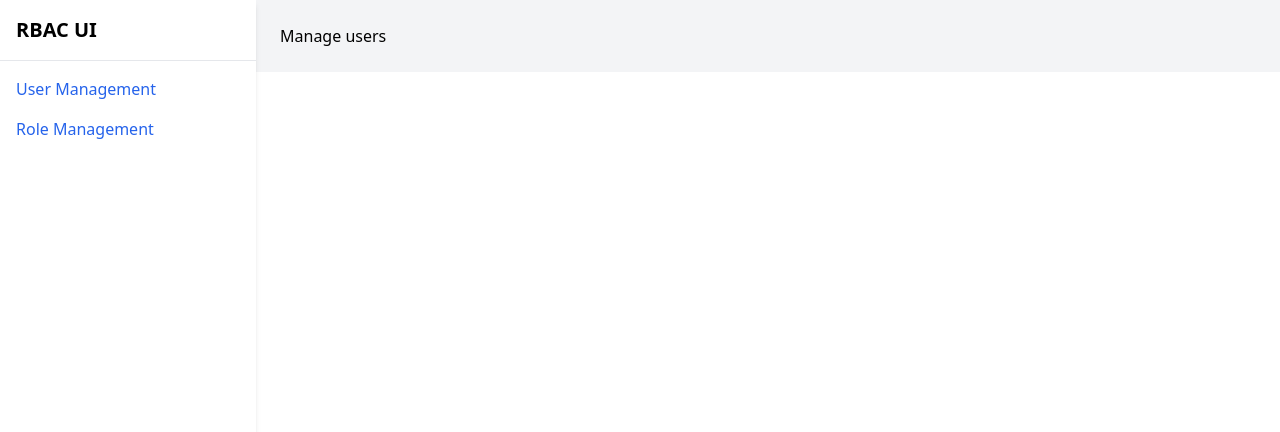
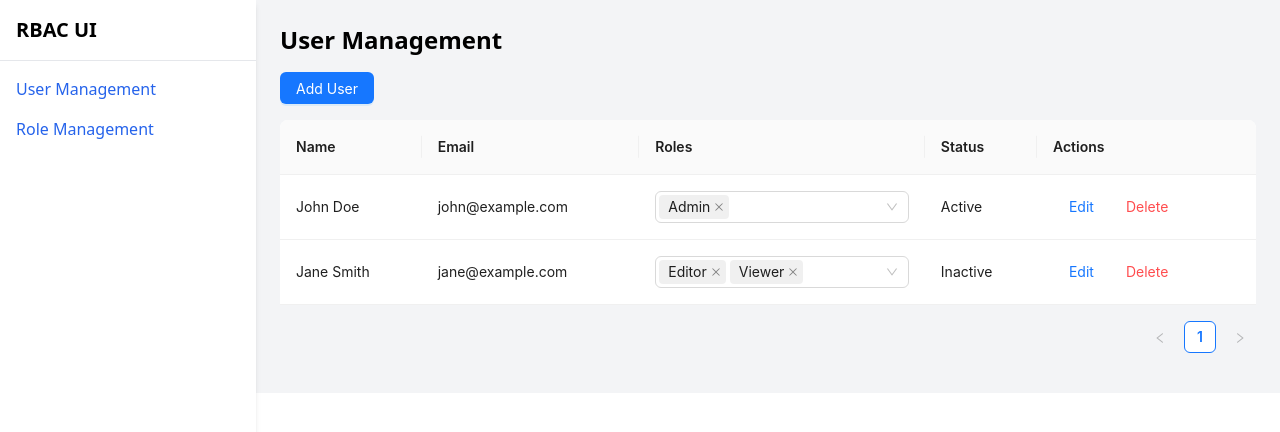
Before and after one commit to vasavi-22/RBAC-UI, a React (Create React App) app: page /users in a window 1280 px wide. Shown: the top 432 px of the page. Built offline with nearby package versions, Linux system fonts and the light colour scheme.

Commit message:
User Management changes

```diff
--- a/src/pages/RoleManagement.js
+++ b/src/pages/RoleManagement.js
@@ -1,6 +1,49 @@
+import React, { useState, useEffect } from "react";
+import { Table, Button } from "antd";
 
 const RoleManagement = () => {
-    return <div>manage roles</div>
+  const [roles, setRoles] = useState([]);
+
+  useEffect(() => {
+    // Mock API call to fetch roles
+    const mockRoles = [
+      { id: 1, name: "Admin", permissions: ["Read", "Write", "Delete"] },
+      { id: 2, name: "Editor", permissions: ["Read", "Write"] },
+    ];
+    setRoles(mockRoles);
+  }, []);
+
+  const columns = [
+    { title: "Role", dataIndex: "name", key: "name" },
+    {
+      title: "Permissions",
+      dataIndex: "permissions",
+      key: "permissions",
+      render: (permissions) => permissions.join(", "),
+    },
+    {
+      title: "Actions",
+      key: "actions",
+      render: (_, record) => (
+        <div>
+          <Button type="link">Edit</Button>
+          <Button type="link" danger>
+            Delete
+          </Button>
+        </div>
+      ),
+    },
+  ];
+
+  return (
+    <div>
+      <h1 className="text-2xl font-bold mb-4">Role Management</h1>
+      <Button type="primary" className="mb-4">
+        Add Role
+      </Button>
+      <Table dataSource={roles} columns={columns} rowKey="id" />
+    </div>
+  );
 };
 
 export default RoleManagement;
--- a/src/pages/UserManagement.js
+++ b/src/pages/UserManagement.js
@@ -1,6 +1,161 @@
+import React, { useState } from "react";
+import { Table, Button, Modal, Form, Input, Select, message } from "antd";
 
 const UserManagement = () => {
-    return <div>Manage users</div>
+  const [users, setUsers] = useState([
+    { id: 1, name: "John Doe", email: "john@example.com", roles: ["Admin"], status: "Active" },
+    { id: 2, name: "Jane Smith", email: "jane@example.com", roles: ["Editor", "Viewer"], status: "Inactive" },
+  ]);
+
+  const [isModalVisible, setIsModalVisible] = useState(false);
+  const [editingUser, setEditingUser] = useState(null);
+  const [form] = Form.useForm();
+
+  const handleAddUser = () => {
+    setIsModalVisible(true);
+    setEditingUser(null);
+    form.resetFields();
+  };
+
+  const handleEditUser = (user) => {
+    setIsModalVisible(true);
+    setEditingUser(user);
+    form.setFieldsValue(user);
+  };
+
+  const handleDeleteUser = (userId) => {
+    setUsers(users.filter((user) => user.id !== userId));
+    message.success("User deleted successfully");
+  };
+
+  const handleFormSubmit = (values) => {
+    if (editingUser) {
+      setUsers((prevUsers) =>
+        prevUsers.map((user) =>
+          user.id === editingUser.id ? { ...user, ...values } : user
+        )
+      );
+      message.success("User updated successfully");
+    } else {
+      const newUser = { id: users.length + 1, ...values };
+      setUsers((prevUsers) => [...prevUsers, newUser]);
+      message.success("User added successfully");
+    }
+    setIsModalVisible(false);
+  };
+
+  const handleRoleChange = (userId, roles) => {
+    setUsers((prevUsers) =>
+      prevUsers.map((user) => (user.id === userId ? { ...user, roles } : user))
+    );
+    message.success("Roles updated successfully");
+  };
+
+  const columns = [
+    { title: "Name", dataIndex: "name", key: "name" },
+    { title: "Email", dataIndex: "email", key: "email" },
+    {
+      title: "Roles",
+      dataIndex: "roles",
+      key: "roles",
+      render: (roles, record) => (
+        <Select
+          mode="multiple"
+          value={roles}
+          onChange={(selectedRoles) => handleRoleChange(record.id, selectedRoles)}
+          style={{ width: "100%" }}
+        >
+          <Select.Option value="Admin">Admin</Select.Option>
+          <Select.Option value="Editor">Editor</Select.Option>
+          <Select.Option value="Viewer">Viewer</Select.Option>
+        </Select>
+      ),
+    },
+    { title: "Status", dataIndex: "status", key: "status" },
+    {
+      title: "Actions",
+      key: "actions",
+      render: (_, record) => (
+        <div>
+          <Button type="link" onClick={() => handleEditUser(record)}>
+            Edit
+          </Button>
+          <Button type="link" danger onClick={() => handleDeleteUser(record.id)}>
+            Delete
+          </Button>
+        </div>
+      ),
+    },
+  ];
+
+  return (
+    <div>
+      <h1 className="text-2xl font-bold mb-4">User Management</h1>
+      <Button type="primary" className="mb-4" onClick={handleAddUser}>
+        Add User
+      </Button>
+      <Table dataSource={users} columns={columns} rowKey="id"
+       pagination={{
+        defaultPageSize: 5, // Set the default number of records per page
+        // pageSizeOptions: ["5", "10", "20"],  Customize the page size options
+        // showSizeChanger: true, Allow changing the page size
+      }}/>
+
+      <Modal
+        title={editingUser ? "Edit User" : "Add User"}
+        open={isModalVisible}
+        onCancel={() => setIsModalVisible(false)}
+        footer={null}
+      >
+        <Form form={form} layout="vertical" onFinish={handleFormSubmit}>
+          <Form.Item
+            label="Name"
+            name="name"
+            rules={[{ required: true, message: "Please enter the user's name" }]}
+          >
+            <Input placeholder="Enter name" />
+          </Form.Item>
+          <Form.Item
+            label="Email"
+            name="email"
+            rules={[
+              { required: true, message: "Please enter the user's email" },
+              { type: "email", message: "Please enter a valid email" },
+            ]}
+          >
+            <Input placeholder="Enter email" />
+          </Form.Item>
+          <Form.Item
+            label="Roles"
+            name="roles"
+            rules={[{ required: true, message: "Please select at least one role" }]}
+          >
+            <Select mode="multiple" placeholder="Select roles">
+              <Select.Option value="Admin">Admin</Select.Option>
+              <Select.Option value="Editor">Editor</Select.Option>
+              <Select.Option value="Viewer">Viewer</Select.Option>
+            </Select>
+          </Form.Item>
+          <Form.Item
+            label="Status"
+            name="status"
+            rules={[{ required: true, message: "Please select a status" }]}
+          >
+            <Select>
+              <Select.Option value="Active">Active</Select.Option>
+              <Select.Option value="Inactive">Inactive</Select.Option>
+            </Select>
+          </Form.Item>
+          <Form.Item>
+            <Button type="primary" htmlType="submit" className="mr-2">
+              {editingUser ? "Update" : "Add"}
+            </Button>
+            <Button onClick={() => setIsModalVisible(false)}>Cancel</Button>
+          </Form.Item>
+        </Form>
+      </Modal>
+    </div>
+  );
 };
 
 export default UserManagement;
```
